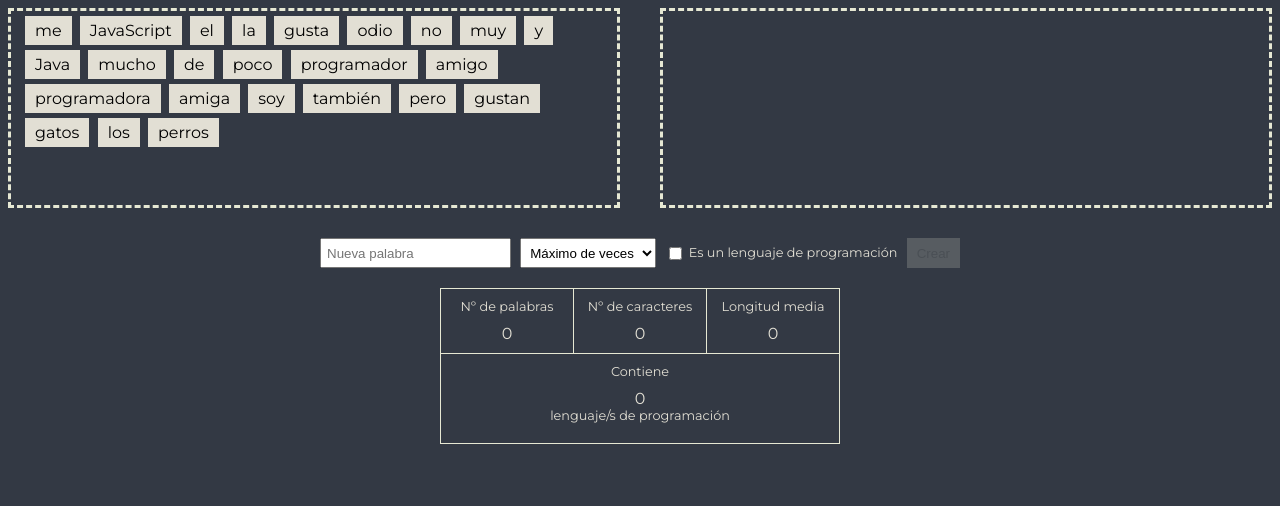
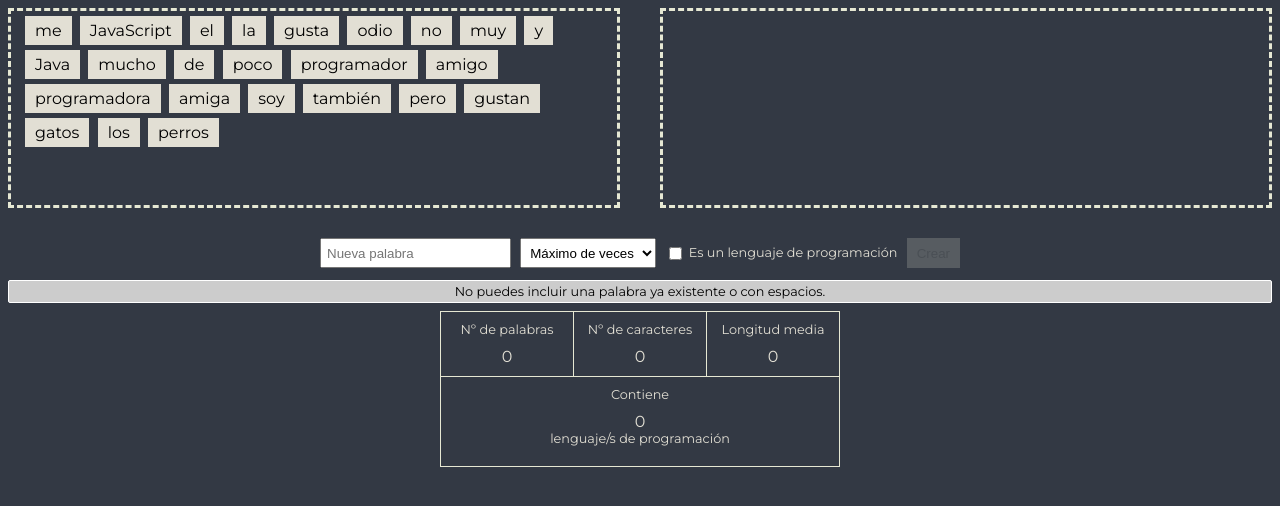
Before and after one commit to nereadev/ejercicio-js-11-palabras-grupoa, a website: page index.html in a window 1280 px wide. Drawn offline with Linux system fonts and the light colour scheme.

Commit message:
Intentando hacer un toast

```diff
--- a/css/estilos.css
+++ b/css/estilos.css
@@ -97,3 +97,17 @@ button {
 button:disabled {
   opacity: 0.2;
 }
+.error-toast {
+  display: none;
+  padding: 0.2rem 0;
+  margin-top: -0.5rem;
+  margin-bottom: 0.5rem;
+  display: flex;
+  flex-wrap: wrap;
+  justify-content: center;
+  font-size: 0.8rem;
+  color: black;
+  border: 1px solid white;
+  border-radius: 2px;
+  background-color: #ccc;
+}
--- a/index.html
+++ b/index.html
@@ -64,6 +64,7 @@
         <button class="boton-submit" type="submit" disabled>Crear</button>
       </div>
     </form>
+    <div class="error-toast">No puedes incluir una palabra ya existente o con espacios.</div>
   </section>
   <section class="info">
     <ul>
--- a/js/script.js
+++ b/js/script.js
@@ -104,8 +104,6 @@ document.body.addEventListener("change", e => {
   }
 });
 
-/* una vez añadidas la cantidad de veces que se puede usar una palabra, hacer que en recuadroIzquierda.addEventListener
-chequee la propiedad y reste uno y elimine etiqueta si llega a 0 veces */
 document.body.addEventListener("click", e => {
   if (e.target.classList.contains("boton-submit")) {
     e.preventDefault();
```
